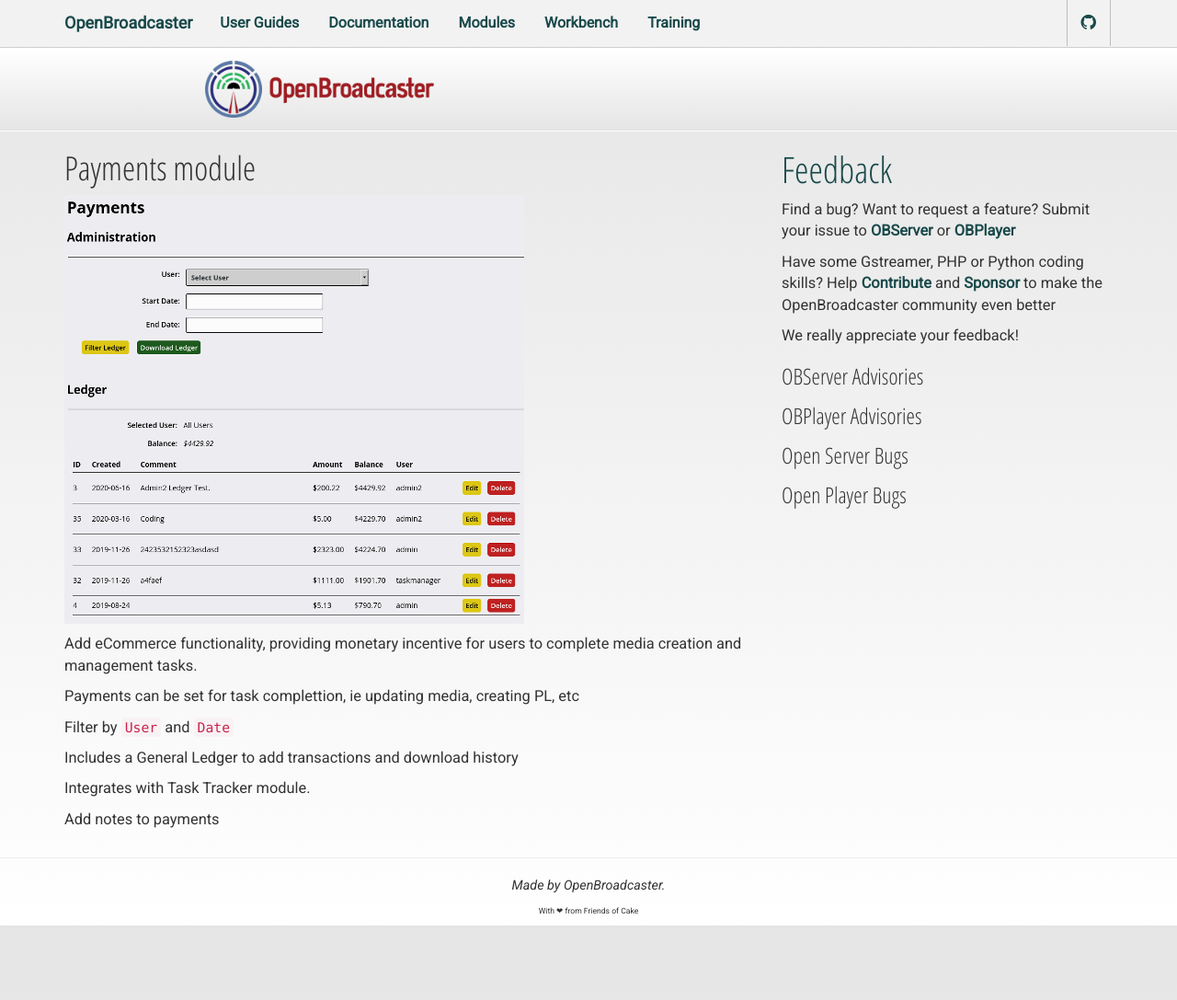
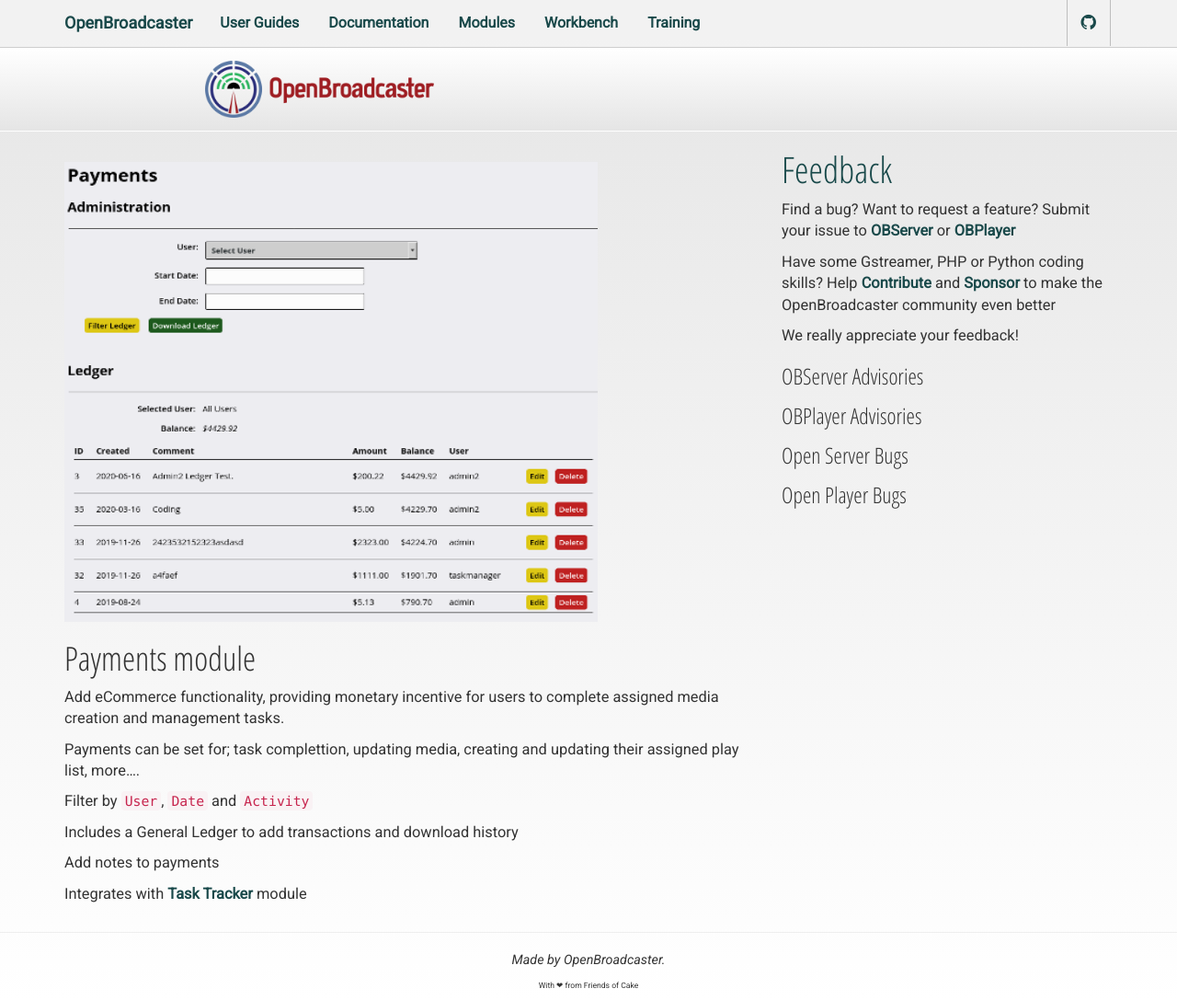
Before and after one commit to openbroadcaster/payments, a Jekyll site: the page built from index.md, in a window 1280 px wide. Shown: the whole page at 92% size. Built offline with Jekyll 4.4.1, drawn with Linux system fonts in a browser that asks for light colours; before the commit the page ends 1006 px from its top, so only the background shows below that.

Commit message:
Update index.md

```diff
--- a/index.md
+++ b/index.md
@@ -2,6 +2,10 @@
 layout: default
 title: index
 ---
+
+<br/>
+
+![ Payments](img/payments.png ){: .screenshot}
 
 # Payments module
 {:.no_toc}
@@ -9,16 +13,14 @@
 * TOC
 {:toc}
 
-![ Payments](img/payments.png ){: .Payments}
+Add eCommerce functionality, providing monetary incentive for users to complete assigned media creation and management tasks.
 
-Add eCommerce functionality, providing monetary incentive for users to complete media creation and management tasks.
+Payments can be set for; task complettion, updating media, creating and updating their assigned play list, more....
 
-Payments can be set for task complettion, ie updating media, creating PL, etc
-
-Filter by `User` and `Date`
+Filter by `User`, `Date` and `Activity`
 
 Includes a General Ledger to add transactions and download history
 
-Integrates with Task Tracker module.
+Add notes to payments
 
-Add notes to payments
+Integrates with [Task Tracker](https://github.com/openbroadcaster/task-tracker/) module
```
